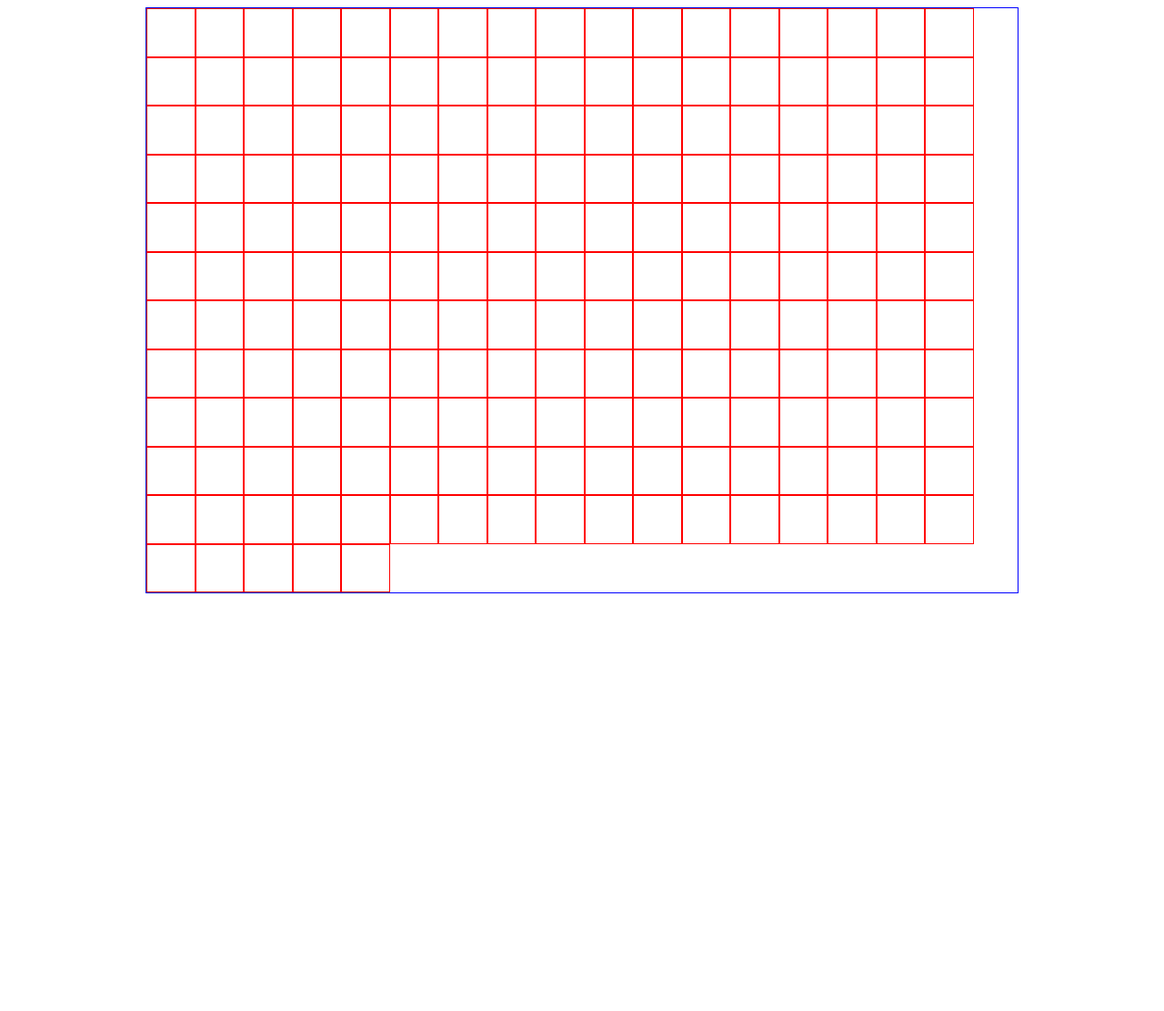
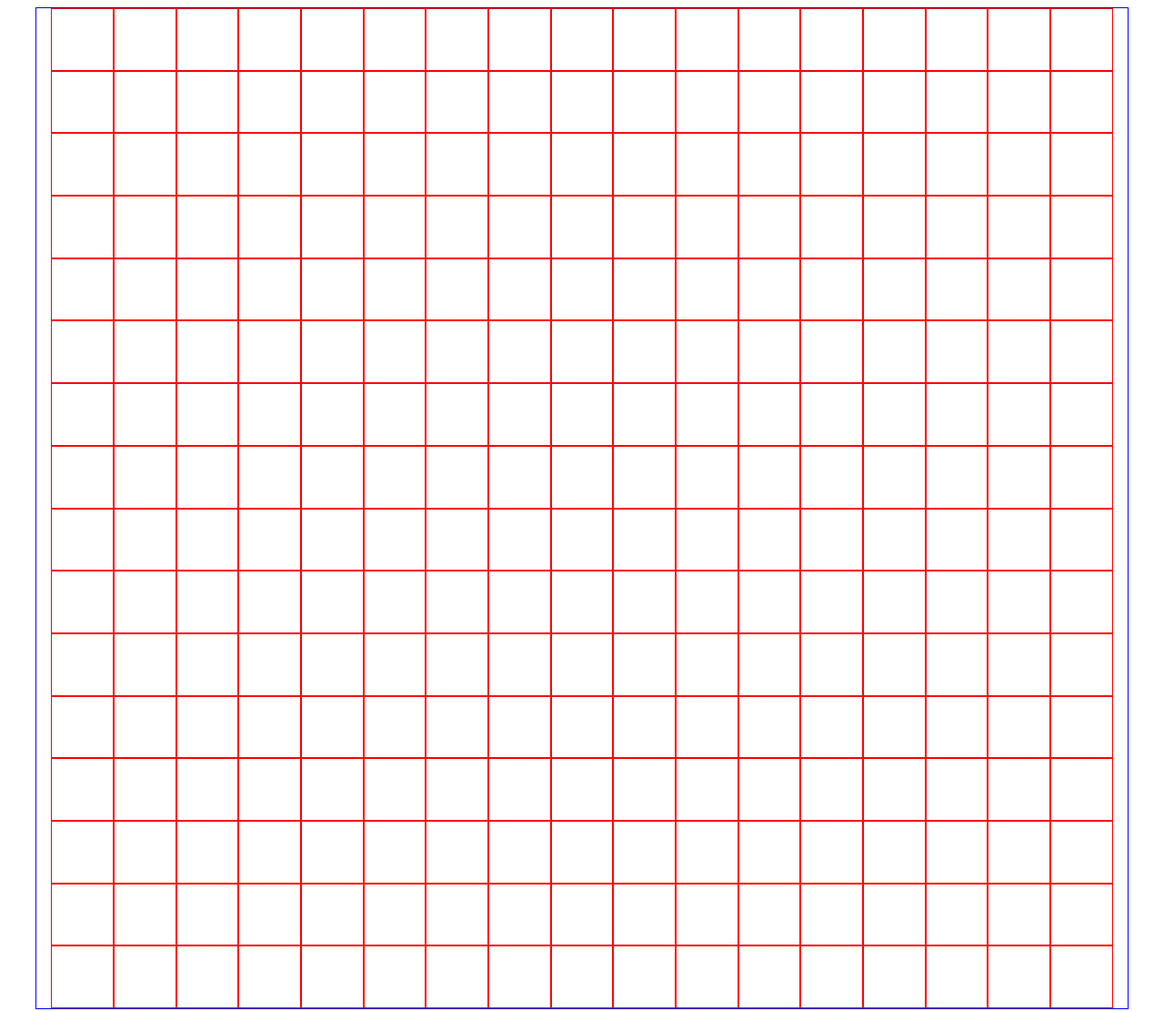
Before and after one commit to WKmedia/Sketch-two-rep, a plain HTML site: page index.html in a window 1280 px wide. Shown: the whole page at 91% size. Before the commit the page ends 800 px from the top, so only its background shows below. Drawn offline with Linux system fonts and the light colour scheme.

Commit message:
implemented function for grid layout

```diff
--- a/index.html
+++ b/index.html
@@ -13,37 +13,47 @@
         const bodyContainer = document.createElement('div');
             bodyContainer.setAttribute('class', 'gridCellDiv');
             bodyContainer.style.border = 'solid blue .5px';
-            bodyContainer.style.boxSizing = 'border-box';
-            bodyContainer.style.padding = '0';
-            bodyContainer.style.width = '960px';
+            // bodyContainer.style.boxSizing = 'border-box';
+            bodyContainer.style.padding = '0px';
+            bodyContainer.style.width = '1200px';
             bodyContainer.style.margin = 'auto';
             bodyContainer.style.display = 'flex';
             bodyContainer.style.flexWrap = 'wrap';
+            bodyContainer.style.alignContent = 'center';
+            bodyContainer.style.justifyContent = 'center';
 
 
             document.body.append(bodyContainer);
 ////Grid cell
         const gridCell = document.createElement('div');
             gridCell.setAttribute('class', 'grid-cell');
-            gridCell.style.border = 'solid red 1px';
+            gridCell.style.padding= '0px';
+            gridCell.style.border = 'solid red .2px';
 
+
+            const cellDivide1080 = 1080 / 16;
+            const cellWidthHeight = cellDivide1080 - .8;
  ///Function Clone grid cell
         function gridRow(number) {
             let gridDiv = gridCell.cloneNode(true);
-                gridDiv.style.width = '51.5px';
-                gridDiv.style.height = '51.5px';
+            if (bodyContainer.style.width == '1200px') {
+                gridDiv.style.width = `${cellWidthHeight}px`;
+                gridDiv.style.height = `${cellWidthHeight}px`;
+                // console.log(cellWidthHeight);
+            }
+
 
 ////Mouseover event listener
             gridDiv.addEventListener('mouseover', function() {
-                this.style.border = 'solid blue 1px';
+                // this.style.border = 'solid blue 1px';
                 this.style.backgroundColor = 'blue';
                 // console.log('mouse over');
 
                 });
 /////MouseOut event listener
             gridDiv.addEventListener('mouseout', function() {
-                this.style.border = 'solid red 1px';
-                this.style.backgroundColor = 'white';
+                // this.style.border = 'solid red 1px';
+                this.style.backgroundColor = '';
                 // console.log('mouse out');
                 });
 
@@ -54,18 +64,37 @@
             bodyContainer.append(gridDiv);
 
         }
+        // function calculateCellAmount(n) {
+
+        //     let calcTotalSq = (n * (n + 1) * (2 * n + 1)) / 6;
+
+        //     console.log(calcTotalSq);
+        //     return calcTotalSq ;
+        // }
+        // const n = 100;
+        // const totalSquares = calculateCellAmount(n);
+        // console.log(`Total number of squares in a ${n}x${n} grid: ${totalSquares}`);
+        // // calculateCellAmount();
 
 
 ///Duplicate grid cell
         function duplicateGridDiv(number) {
-            number = 12;
+            // let cellDivideCells = cellWidthHeight / 16;
+            //     console.log(cellDivideCells);
+            //     let cellCount = Math.round(1080 / cellDivideCells);
+            //     console.log(cellCount);
+            //     number = cellCount;
+            //     console.log(number)
+                number = 16;
             let answer = number * 16;
             for (let i = 0; i < number; i++) {
                 gridRow();
-                console.log(gridRow)
+
 
             }
         }
+
+        duplicateGridDiv();
 
 ///Duplicate grid row
         function duplicateGridRow(number) {
@@ -77,6 +106,18 @@
         }
         duplicateGridRow();
 
+
+        // function calculateTotalSquares(n) {
+        //     return (n * (n + 1) * (2 * n + 1)) / 6;
+        //     }
+
+        //     const n = 12; // Replace with the number of rows or columns in your grid
+        //     const totalSquares = calculateTotalSquares(n);
+        //     console.log(`Total number of squares in a ${n}x${n} grid: ${totalSquares}`);
+
+
+
+
     </script>
 
 </body>
```
